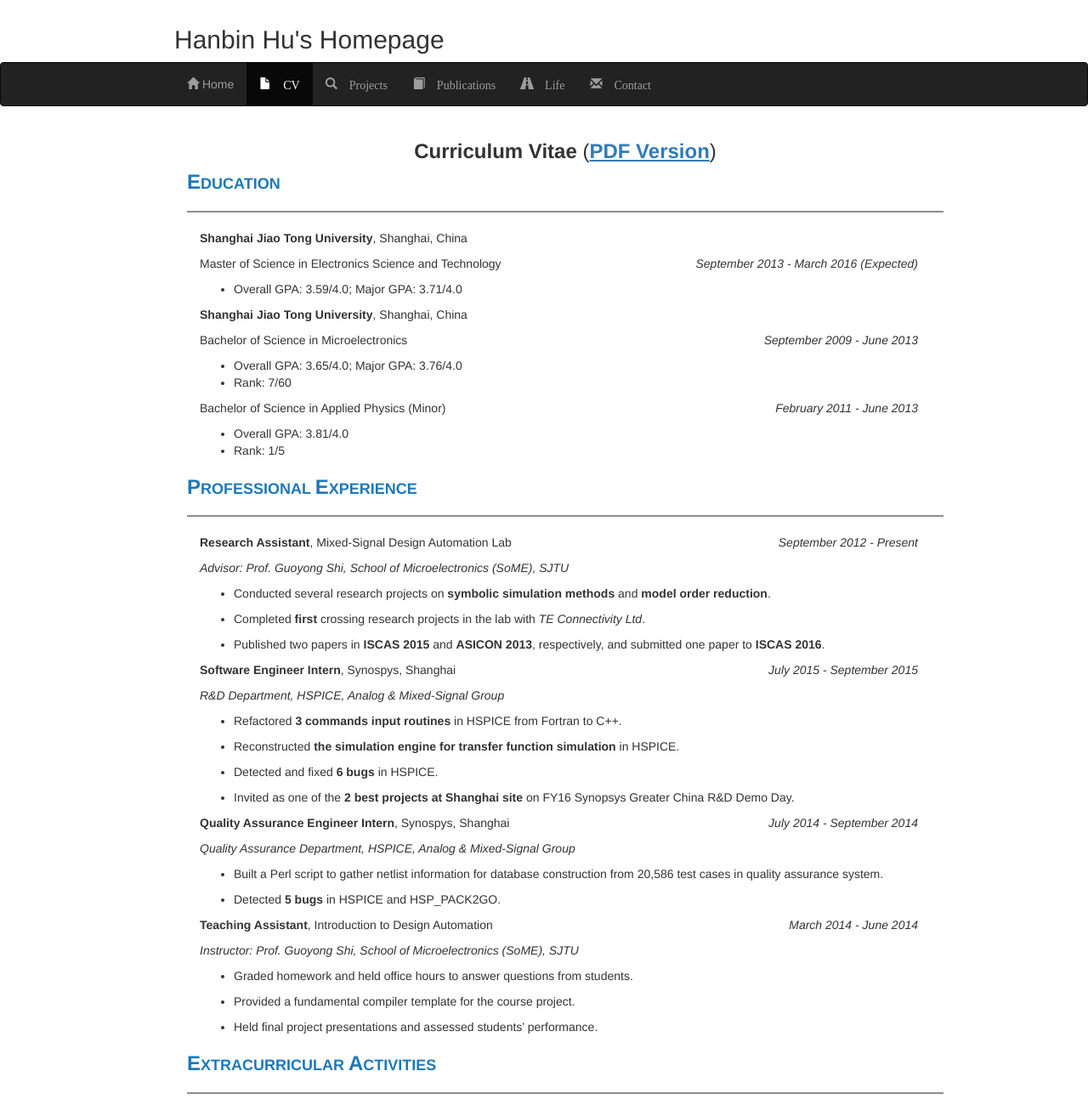
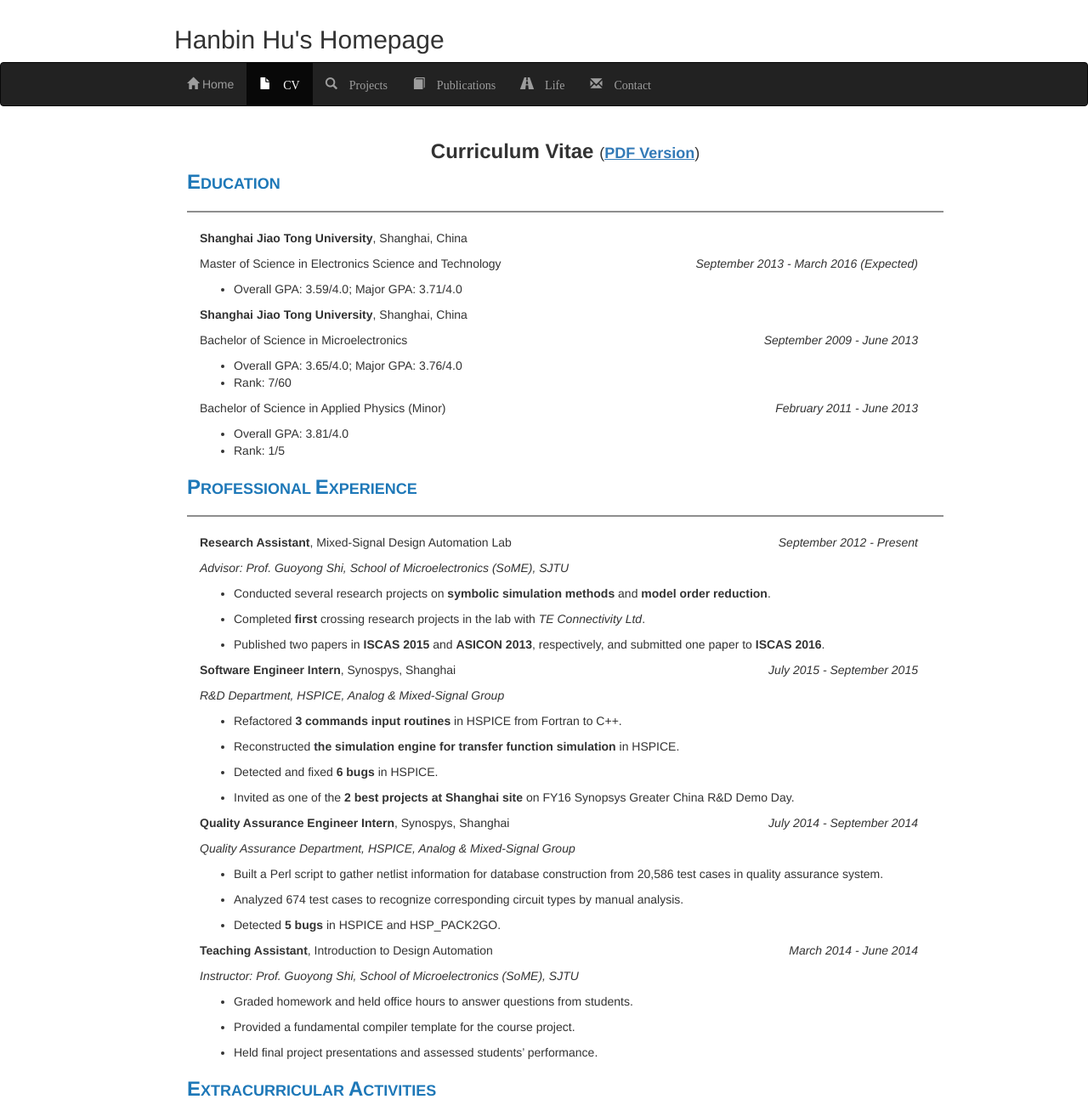
Before and after one commit to hanbinhu/hanbinhu.github.io, a plain HTML site: page cv.html in a window 1280 px wide. Shown: the top 1300 px of the page at 85% size. Drawn offline with Linux system fonts and the light colour scheme.

Commit message:
CV minor revision

```diff
--- a/cv.html
+++ b/cv.html
@@ -40,7 +40,7 @@
     </nav>
 
     <div id="content-wrapper" class="container">
-      <h3 style="text-align:center"><strong>Curriculum Vitae</strong> (<a href="data/CV/CV_Hanbin_Hu.pdf" target="_blank"><strong><u>PDF Version</u></strong></a>)</h3>
+      <h3 style="text-align:center"><strong>Curriculum Vitae</strong> <font size="4">(<a href="data/CV/CV_Hanbin_Hu.pdf" target="_blank"><strong><u>PDF Version</u></strong></a>)</font></h3>
 
       <h4><strong><font color="#1E78B8"><font size="5">E</font>DUCATION</font></strong></h4>
       <hr/>
@@ -113,6 +113,7 @@
         <p><i>Quality Assurance Department, HSPICE, Analog & Mixed-Signal Group</i></p>
         <ul>
           <li><p>Built a Perl script to gather netlist information for database construction from 20,586 test cases in quality assurance system.</p></li>
+          <li><p>Analyzed 674 test cases to recognize corresponding circuit types by manual analysis.</p></li>
           <li><p>Detected <strong>5 bugs</strong> in HSPICE and HSP_PACK2GO.</p></li>
         </ul>
         <div class="row">
```
Also changed, not shown: 1 other file.
